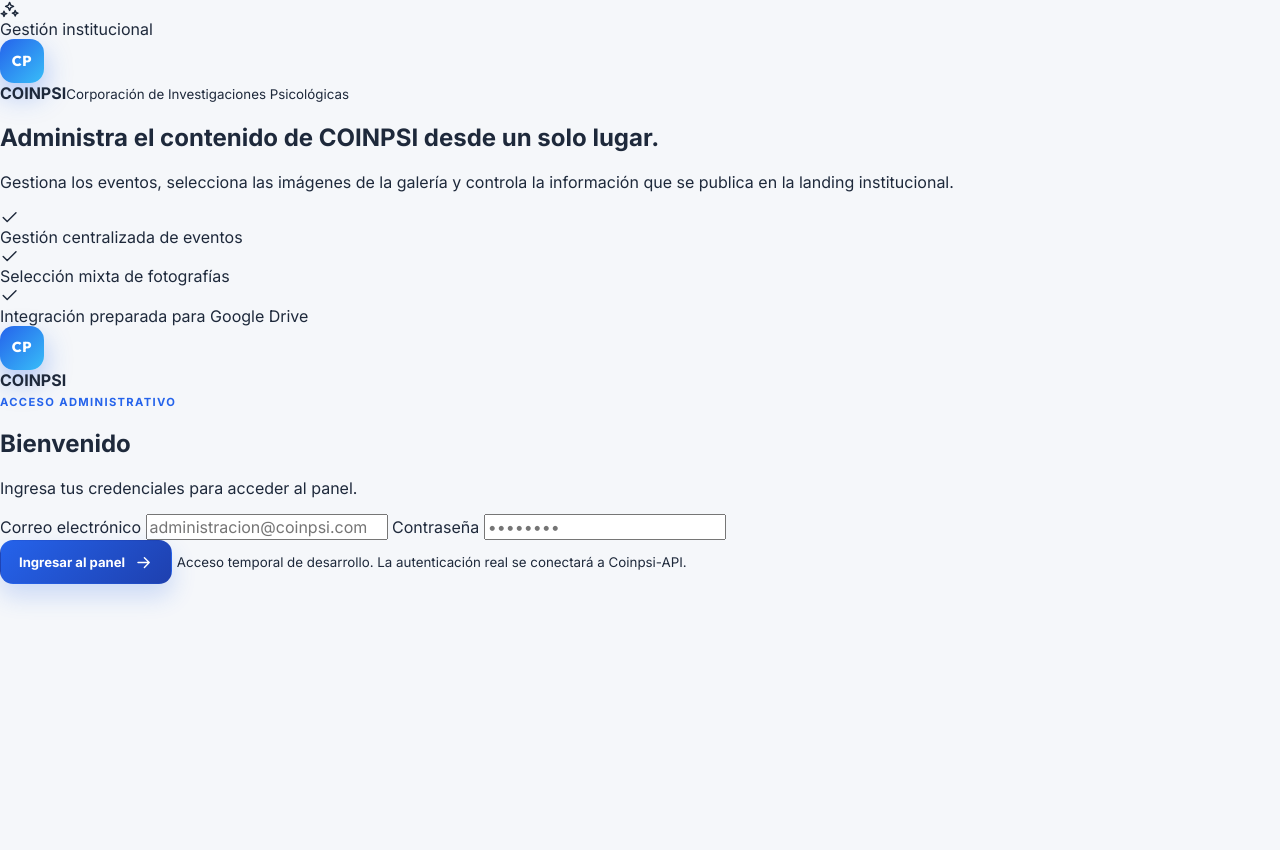
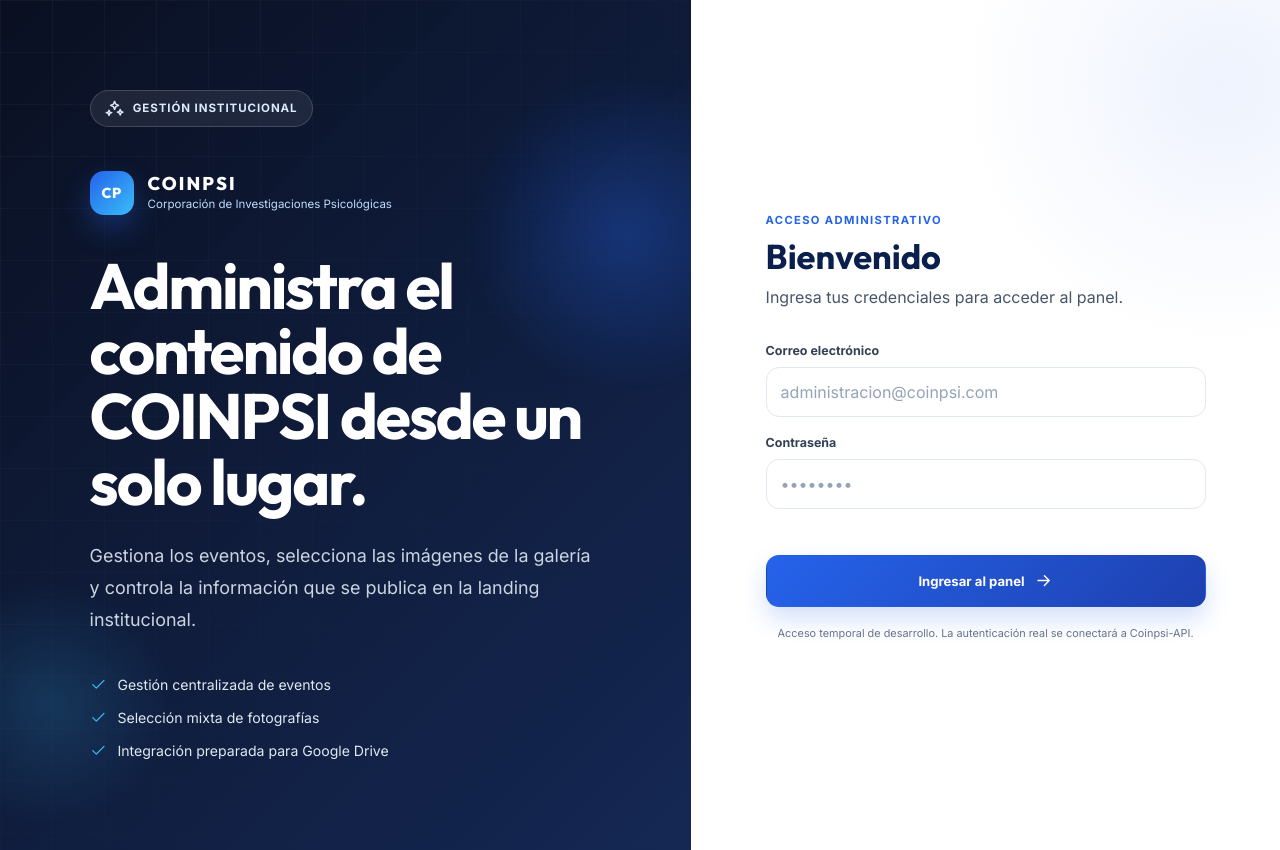
Before and after one commit to Mendo0729/Coinpsi-Admin, a website with bundled scripts: page index.html in a window 1280 px wide. Before the commit the page ends 800 px from the top, so only its background shows below. Built offline with nearby package versions, Linux system fonts and the light colour scheme.

Commit message:
Diseña el acceso y los formularios del panel

```diff
--- a/src/styles/forms.css
+++ b/src/styles/forms.css
@@ -1 +1,296 @@
-/* Formularios administrativos */
+.login-page {
+  min-height: 100vh;
+  display: grid;
+  grid-template-columns: minmax(0, 1.08fr) minmax(420px, 0.92fr);
+  background: var(--white);
+}
+
+.login-brand-panel {
+  position: relative;
+  min-height: 100vh;
+  display: flex;
+  align-items: center;
+  overflow: hidden;
+  padding: clamp(48px, 7vw, 100px);
+  background:
+    linear-gradient(135deg, rgb(5 11 29 / 0.98), rgb(11 31 77 / 0.96)),
+    radial-gradient(circle at 75% 20%, rgb(56 189 248 / 0.3), transparent 35%);
+  color: var(--white);
+}
+
+.login-brand-panel::after {
+  content: "";
+  position: absolute;
+  inset: 0;
+  background-image: linear-gradient(rgb(255 255 255 / 0.035) 1px, transparent 1px), linear-gradient(90deg, rgb(255 255 255 / 0.035) 1px, transparent 1px);
+  background-size: 52px 52px;
+  mask-image: linear-gradient(to bottom right, black, transparent 78%);
+}
+
+.login-orb {
+  position: absolute;
+  border-radius: 999px;
+  filter: blur(2px);
+  opacity: 0.65;
+}
+
+.login-orb-one {
+  width: 330px;
+  height: 330px;
+  right: -100px;
+  top: 8%;
+  background: radial-gradient(circle, rgb(37 99 235 / 0.5), transparent 68%);
+}
+
+.login-orb-two {
+  width: 260px;
+  height: 260px;
+  left: -80px;
+  bottom: 2%;
+  background: radial-gradient(circle, rgb(56 189 248 / 0.26), transparent 68%);
+}
+
+.login-brand-content {
+  position: relative;
+  z-index: 2;
+  max-width: 680px;
+}
+
+.login-badge {
+  display: inline-flex;
+  align-items: center;
+  gap: 9px;
+  margin-bottom: 44px;
+  padding: 8px 14px;
+  border: 1px solid rgb(255 255 255 / 0.16);
+  border-radius: 999px;
+  background: rgb(255 255 255 / 0.08);
+  color: #dbeafe;
+  font-size: 0.72rem;
+  font-weight: 700;
+  letter-spacing: 0.08em;
+  text-transform: uppercase;
+  backdrop-filter: blur(10px);
+}
+
+.login-wordmark,
+.login-mobile-brand {
+  display: flex;
+  align-items: center;
+  gap: 14px;
+}
+
+.login-wordmark {
+  margin-bottom: 38px;
+}
+
+.login-wordmark > div {
+  display: flex;
+  flex-direction: column;
+  gap: 4px;
+}
+
+.login-wordmark strong,
+.login-mobile-brand strong {
+  font: 800 1.15rem/1 var(--font-display);
+  letter-spacing: 0.11em;
+}
+
+.login-wordmark small {
+  color: #bfdbfe;
+  font-size: 0.72rem;
+}
+
+.login-brand-content h1 {
+  max-width: 650px;
+  margin: 0;
+  font: 700 clamp(2.5rem, 5vw, 4.45rem)/1.02 var(--font-display);
+  letter-spacing: -0.035em;
+}
+
+.login-brand-content > p {
+  max-width: 610px;
+  margin: 26px 0 0;
+  color: #cbd5e1;
+  font-size: clamp(1rem, 1.5vw, 1.12rem);
+  line-height: 1.8;
+}
+
+.login-feature-list {
+  display: grid;
+  gap: 14px;
+  margin-top: 38px;
+}
+
+.login-feature-list span {
+  display: flex;
+  align-items: center;
+  gap: 11px;
+  color: #e2e8f0;
+  font-size: 0.88rem;
+}
+
+.login-feature-list .icon {
+  width: 1.05rem;
+  color: var(--accent);
+}
+
+.login-form-panel {
+  min-height: 100vh;
+  display: grid;
+  place-items: center;
+  padding: 42px;
+  background:
+    radial-gradient(circle at 90% 10%, rgb(37 99 235 / 0.08), transparent 28%),
+    var(--white);
+}
+
+.login-card {
+  width: min(100%, 440px);
+}
+
+.login-mobile-brand {
+  display: none;
+  margin-bottom: 34px;
+  color: var(--navy-900);
+}
+
+.login-card h2 {
+  margin: 10px 0 8px;
+  color: var(--navy-900);
+  font: 700 2.15rem/1.1 var(--font-display);
+}
+
+.login-card > p {
+  margin: 0 0 32px;
+  color: var(--slate-600);
+  line-height: 1.7;
+}
+
+.form-field,
+.settings-form-preview label {
+  display: grid;
+  gap: 9px;
+}
+
+.form-field {
+  margin-bottom: 18px;
+}
+
+.form-field > span,
+.settings-form-preview label > span {
+  color: var(--slate-700);
+  font-size: 0.78rem;
+  font-weight: 700;
+}
+
+.form-field input,
+.settings-form-preview input,
+.settings-form-preview select {
+  width: 100%;
+  min-height: 50px;
+  padding: 12px 14px;
+  border: 1px solid var(--slate-200);
+  border-radius: 13px;
+  outline: none;
+  background: var(--white);
+  color: var(--slate-800);
+  transition: 160ms ease;
+}
+
+.form-field input::placeholder {
+  color: var(--slate-400);
+}
+
+.form-field input:focus {
+  border-color: var(--blue-500);
+  box-shadow: 0 0 0 4px rgb(37 99 235 / 0.1);
+}
+
+.form-message {
+  min-height: 22px;
+  margin: -4px 0 10px;
+  color: var(--danger);
+  font-size: 0.76rem;
+}
+
+.login-submit {
+  width: 100%;
+  min-height: 52px;
+}
+
+.development-note {
+  display: block;
+  margin-top: 18px;
+  color: var(--slate-500);
+  font-size: 0.68rem;
+  line-height: 1.6;
+  text-align: center;
+}
+
+.settings-grid {
+  display: grid;
+  grid-template-columns: minmax(0, 1.35fr) minmax(320px, 0.65fr);
+  gap: 24px;
+}
+
+.settings-card,
+.settings-explanation {
+  padding: 26px;
+}
+
+.settings-form-preview {
+  display: grid;
+  grid-template-columns: repeat(2, minmax(0, 1fr));
+  gap: 18px;
+  margin: 28px 0 22px;
+}
+
+.settings-form-preview input:disabled,
+.settings-form-preview select:disabled {
+  color: var(--slate-700);
+  background: var(--slate-50);
+}
+
+.settings-explanation > h3 {
+  margin: 16px 0 24px;
+  color: var(--navy-900);
+  font: 700 1.25rem/1.2 var(--font-display);
+}
+
+.settings-step {
+  display: flex;
+  gap: 13px;
+  padding: 16px 0;
+  border-top: 1px solid var(--slate-150);
+}
+
+.settings-step > strong {
+  width: 30px;
+  height: 30px;
+  display: grid;
+  place-items: center;
+  flex: 0 0 auto;
+  border-radius: 10px;
+  background: var(--blue-50);
+  color: var(--blue-600);
+  font: 800 0.75rem/1 var(--font-display);
+}
+
+.settings-step p {
+  display: flex;
+  flex-direction: column;
+  gap: 5px;
+  margin: 0;
+}
+
+.settings-step b {
+  color: var(--slate-800);
+  font-size: 0.82rem;
+}
+
+.settings-step span {
+  color: var(--slate-500);
+  font-size: 0.73rem;
+  line-height: 1.55;
+}
```
